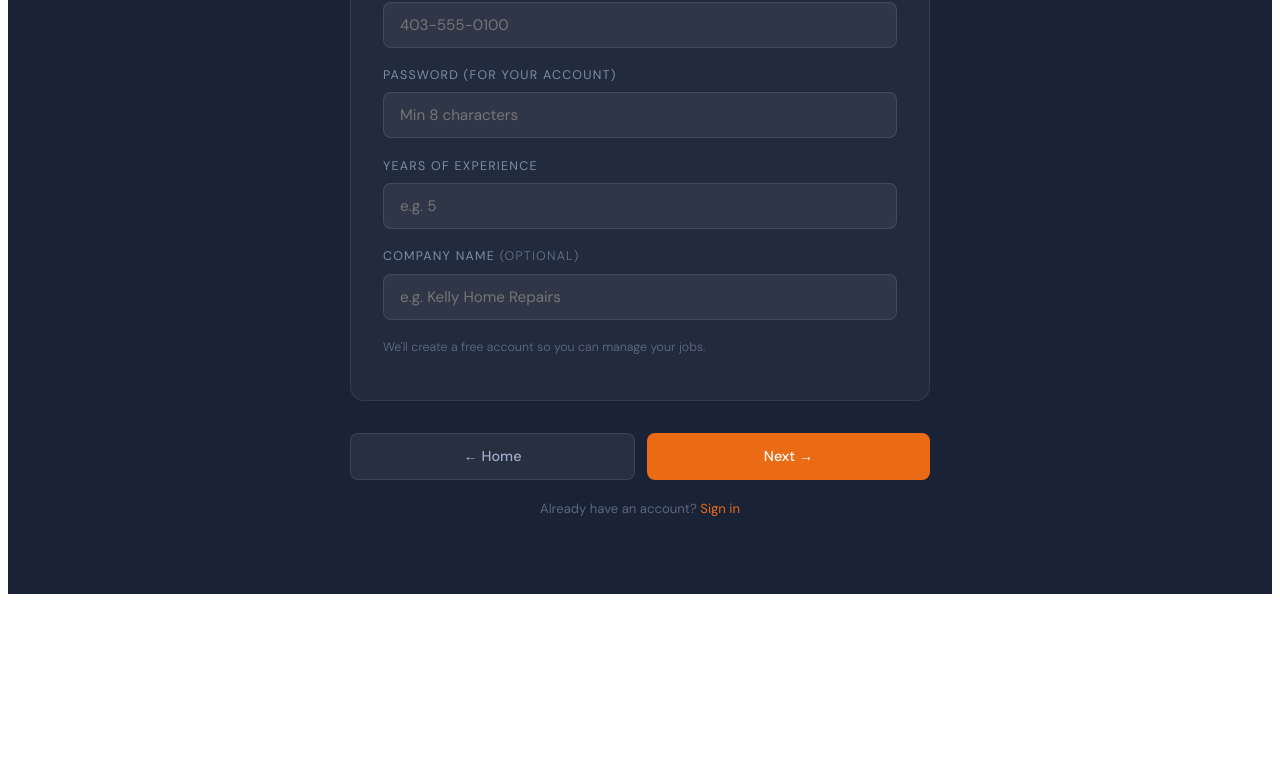
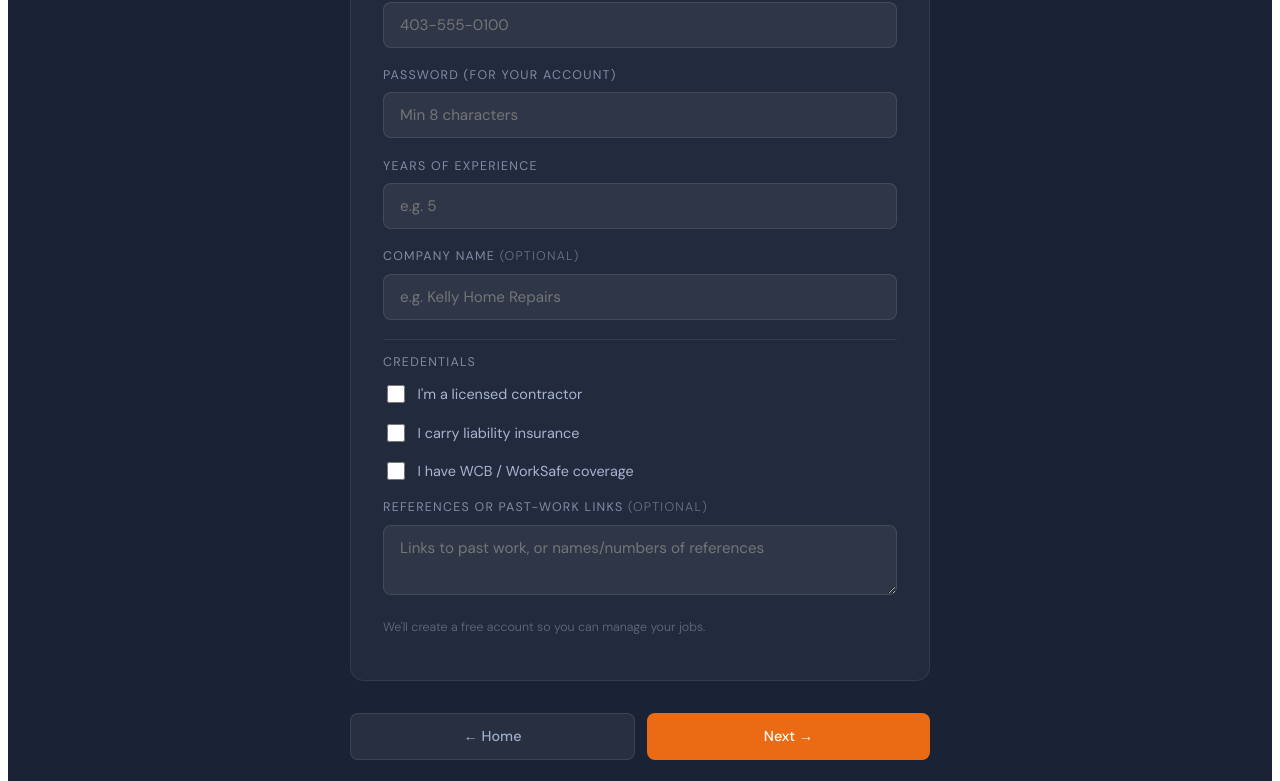
Before and after one commit to karanmann137-creator/freddy-fixit, a React (Vite) app: page /contractor-onboarding in a window 1280 px wide. Shown: the part 550-1331 px from the top of the page. Before the commit the page ends 1152 px from the top, so only its background shows below. Built offline with nearby package versions, Linux system fonts and the light colour scheme.

Commit message:
Contractor vetting step (licensed/insurance/WCB/references) + admin review line; incl FAQ, categories, company name

```diff
--- a/src/pages/AdminDashboard.tsx
+++ b/src/pages/AdminDashboard.tsx
@@ -157,6 +157,12 @@ export default function AdminDashboard() {
                 {(c.profile?.email || c.profile?.phone) && <div style={s.meta}>{[c.profile?.email, c.profile?.phone].filter(Boolean).join(" · ")}</div>}
                 <div style={s.meta}>Specialties: {(c.specialties ?? []).join(", ") || "—"}</div>
                 <div style={s.meta}>Area: {(c.service_area ?? []).join(", ") || "—"}</div>
+                <div style={{ ...s.meta, marginTop:".4rem", color:"rgba(190,205,235,.55)" }}>
+                  {"Licensed: "}{c.licensed === true ? ("Yes" + (c.license_number ? " (#" + c.license_number + ")" : "")) : c.licensed === false ? "No" : "—"}
+                  {"  ·  Insurance: "}{c.has_liability_insurance === true ? ("Yes" + (c.insurance_provider ? " (" + c.insurance_provider + (c.insurance_expiry ? ", exp " + c.insurance_expiry : "") + ")" : "")) : c.has_liability_insurance === false ? "No" : "—"}
+                  {"  ·  WCB: "}{c.has_wcb === true ? "Yes" : c.has_wcb === false ? "No" : "—"}
+                </div>
+                {c.work_references ? <div style={s.meta}>References: {c.work_references}</div> : null}
                 <div style={{ ...s.badge, marginTop:".5rem" }}>● {c.status}</div>
                 <div style={{ display:"flex", gap:".5rem", marginTop:".75rem" }}>
                   {c.status !== "active" && (
--- a/src/pages/ContractorOnboarding.tsx
+++ b/src/pages/ContractorOnboarding.tsx
@@ -45,7 +45,7 @@ export default function ContractorOnboarding() {
   const [, setLocation] = useLocation();
   const [step, setStep] = useState(1);
   const TOTAL = 5;
-  const [form, setForm] = useState({ firstName:"", lastName:"", email:"", phone:"", companyName:"", password:"", yearsOfExperience:"", photoUrl:"" });
+  const [form, setForm] = useState({ firstName:"", lastName:"", email:"", phone:"", companyName:"", password:"", yearsOfExperience:"", photoUrl:"", licensed:false, licenseNumber:"", hasInsurance:false, insuranceProvider:"", insuranceExpiry:"", hasWcb:false, workReferences:"" });
   const [selectedSpec,  setSelectedSpec]  = useState<string[]>([]);
   const [selectedArea,  setSelectedArea]  = useState<string[]>([]);
   const [selectedAvail, setSelectedAvail] = useState<string[]>([]);
@@ -55,6 +55,7 @@ export default function ContractorOnboarding() {
   const [success, setSuccess] = useState(false);
 
   const setF = (key: string, val: string | number) => { setForm(f => ({ ...f, [key]: val })); setErrors(e => ({ ...e, [key]: "" })); };
+  const setFB = (key: string, val: boolean) => { setForm(f => ({ ...f, [key]: val })); };
   const toggleSpec  = (l: string) => { setSelectedSpec(prev  => prev.includes(l)  ? prev.filter(x => x !== l)  : [...prev, l]);  setErrors(e => ({ ...e, spec: "" })); };
   const toggleArea  = (z: string) => { setSelectedArea(prev  => prev.includes(z)  ? prev.filter(x => x !== z)  : [...prev, z]);  setErrors(e => ({ ...e, area: "" })); };
   const toggleAvail = (a: string) => { setSelectedAvail(prev => prev.includes(a) ? prev.filter(x => x !== a) : [...prev, a]); setErrors(e => ({ ...e, avail: "" })); };
@@ -86,7 +87,7 @@ export default function ContractorOnboarding() {
       if (!authData.user) throw new Error("Account creation failed.");
       const userId = authData.user.id;
       await supabase.from("profiles").insert({ id: userId, email: form.email, first_name: form.firstName, last_name: form.lastName, phone: form.phone, role: "contractor" });
-      await supabase.from("contractors").insert({ id: userId, company_name: form.companyName || null, specialties: selectedSpec, years_of_experience: form.yearsOfExperience === "" ? null : Number(form.yearsOfExperience), service_area: selectedArea, availability: { windows: selectedAvail }, photo_url: form.photoUrl || null, status: "pending" });
+      await supabase.from("contractors").insert({ id: userId, company_name: form.companyName || null, specialties: selectedSpec, years_of_experience: form.yearsOfExperience === "" ? null : Number(form.yearsOfExperience), service_area: selectedArea, availability: { windows: selectedAvail }, photo_url: form.photoUrl || null, licensed: form.licensed, license_number: form.licenseNumber || null, has_liability_insurance: form.hasInsurance, insurance_provider: form.insuranceProvider || null, insurance_expiry: form.insuranceExpiry || null, has_wcb: form.hasWcb, work_references: form.workReferences || null, status: "pending" });
       setSuccess(true); window.scrollTo(0,0);
     } catch (err: any) {
       setSubmitError(err.message?.includes("already registered") ? "An account with this email already exists. Please sign in instead." : err.message ?? "Something went wrong.");
@@ -178,6 +179,32 @@ export default function ContractorOnboarding() {
               <div style={{ marginBottom:"1.2rem" }}>
                 <label style={s.label}>Company Name <span style={{ color:"rgba(190,205,235,.45)", fontWeight:300 }}>(optional)</span></label>
                 <input style={inp} placeholder="e.g. Kelly Home Repairs" value={form.companyName} onChange={e => setF("companyName",e.target.value)} />
+              </div>
+              <div style={{ marginBottom:"1.2rem", paddingTop:".9rem", borderTop:"1px solid rgba(255,255,255,.08)" }}>
+                <label style={{ ...s.label, display:"block", marginBottom:".75rem" }}>Credentials</label>
+                <label style={{ display:"flex", alignItems:"center", gap:".6rem", cursor:"pointer", fontSize:".9rem", color:"rgba(190,205,235,.85)" }}>
+                  <input type="checkbox" checked={form.licensed} onChange={e=>setFB("licensed",e.target.checked)} style={{ width:"18px", height:"18px", accentColor:"#ea6b14", cursor:"pointer", flexShrink:0 }} />
+                  <span>I'm a licensed contractor</span>
+                </label>
+                {form.licensed && <input style={{ ...inp, marginTop:".5rem" }} placeholder="License number" value={form.licenseNumber} onChange={e=>setF("licenseNumber",e.target.value)} />}
+                <label style={{ display:"flex", alignItems:"center", gap:".6rem", cursor:"pointer", fontSize:".9rem", color:"rgba(190,205,235,.85)", marginTop:".9rem" }}>
+                  <input type="checkbox" checked={form.hasInsurance} onChange={e=>setFB("hasInsurance",e.target.checked)} style={{ width:"18px", height:"18px", accentColor:"#ea6b14", cursor:"pointer", flexShrink:0 }} />
+                  <span>I carry liability insurance</span>
+                </label>
+                {form.hasInsurance && (
+                  <div style={{ display:"grid", gridTemplateColumns:"1fr 1fr", gap:".75rem", marginTop:".5rem" }}>
+                    <input style={inp} placeholder="Insurance provider" value={form.insuranceProvider} onChange={e=>setF("insuranceProvider",e.target.value)} />
+                    <input style={inp} placeholder="Expiry (e.g. 2026-12)" value={form.insuranceExpiry} onChange={e=>setF("insuranceExpiry",e.target.value)} />
+                  </div>
+                )}
+                <label style={{ display:"flex", alignItems:"center", gap:".6rem", cursor:"pointer", fontSize:".9rem", color:"rgba(190,205,235,.85)", marginTop:".9rem" }}>
+                  <input type="checkbox" checked={form.hasWcb} onChange={e=>setFB("hasWcb",e.target.checked)} style={{ width:"18px", height:"18px", accentColor:"#ea6b14", cursor:"pointer", flexShrink:0 }} />
+                  <span>I have WCB / WorkSafe coverage</span>
+                </label>
+                <div style={{ marginTop:"1rem" }}>
+                  <label style={s.label}>References or past-work links <span style={{ color:"rgba(190,205,235,.45)", fontWeight:300 }}>(optional)</span></label>
+                  <textarea style={{ ...inp, minHeight:"70px", resize:"vertical", fontFamily:"inherit" }} placeholder="Links to past work, or names/numbers of references" value={form.workReferences} onChange={e=>setF("workReferences",e.target.value)} />
+                </div>
               </div>
               <p style={{ fontSize:".78rem", color:"rgba(190,205,235,.4)", fontWeight:300 }}>We'll create a free account so you can manage your jobs.</p>
             </div>
```
